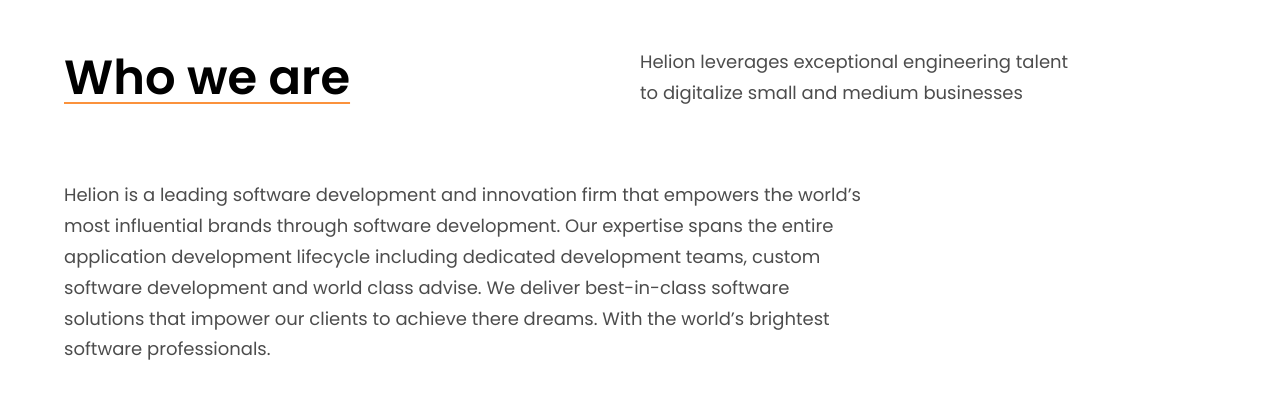
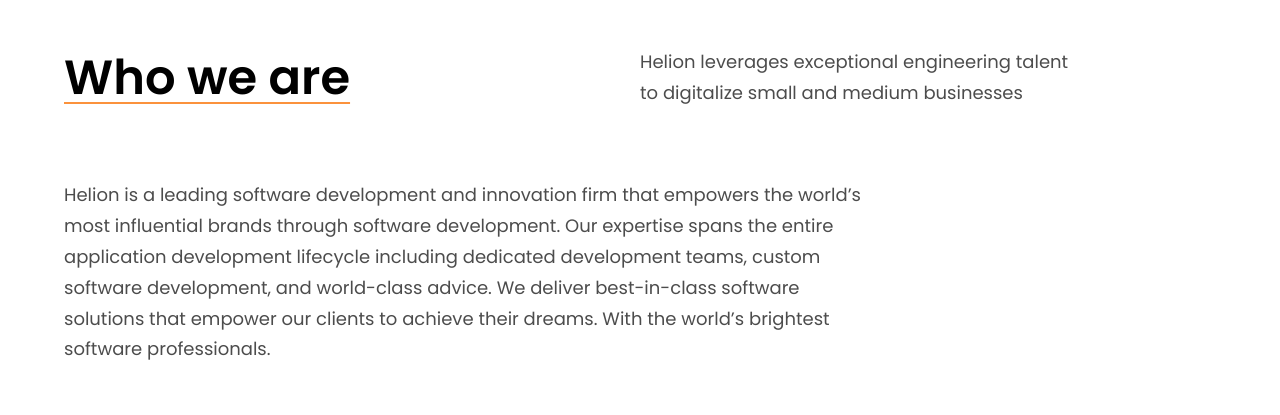
Before and after one commit to victorharding/Helion, a Next.js app: page /about in a window 1280 px wide. Shown: the part 853-1268 px from the top of the page. Built offline with nearby package versions, Linux system fonts and the light colour scheme.

Commit message:
About update

```diff
--- a/src/components/about/index.jsx
+++ b/src/components/about/index.jsx
@@ -17,7 +17,7 @@
 
     <div className="flex flex-wrap sm:justify-start justify-center w-full feedback-container relative z-[1]">
     <p className={`${styles.paragraph} text-left max-w-[800px]`}>
-    Helion is a leading software development and innovation firm that empowers the world’s most influential brands through software development. Our expertise spans the entire application development lifecycle including dedicated development teams, custom software development  and world class advise. We deliver best-in-class software solutions that impower our clients to achieve there dreams. With  the world’s brightest software professionals.
+    Helion is a leading software development and innovation firm that empowers the world’s most influential brands through software development. Our expertise spans the entire application development lifecycle including dedicated development teams, custom software development, and world-class advice. We deliver best-in-class software solutions that empower our clients to achieve their dreams. With the world’s brightest software professionals.
     </p>
     </div>
   </section>
```
